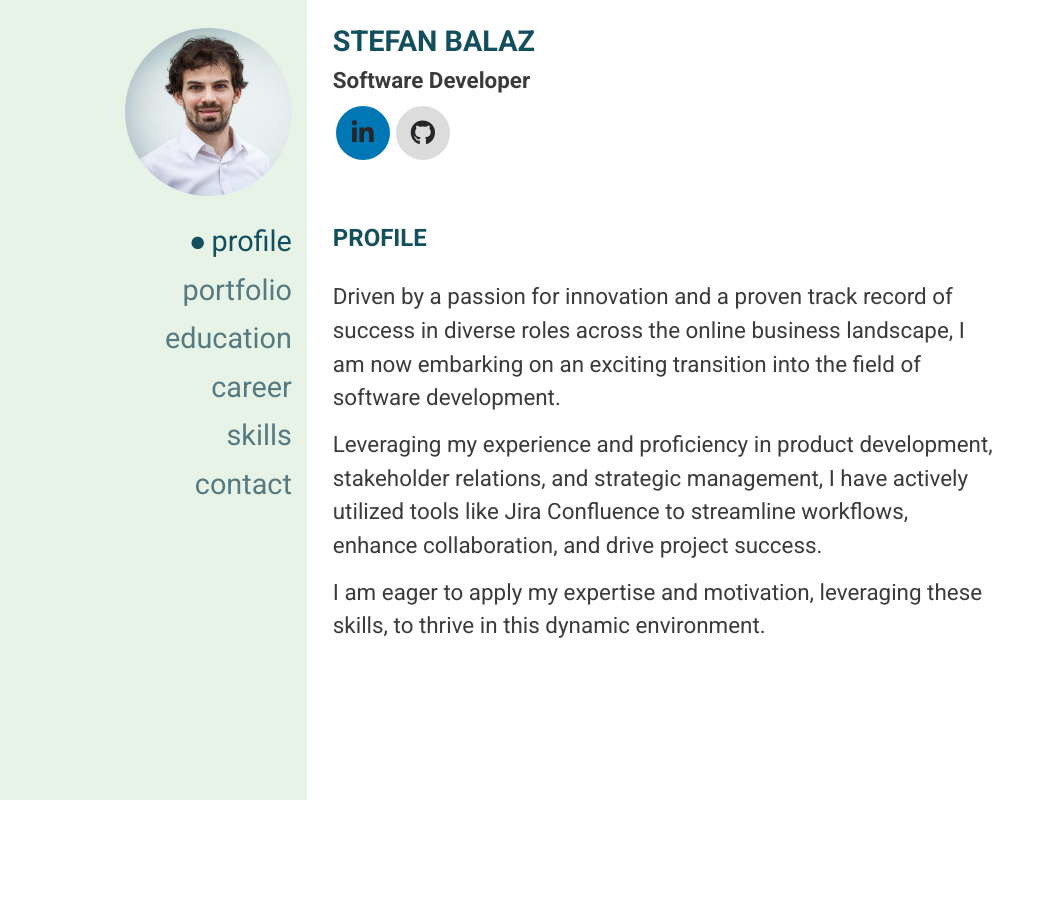
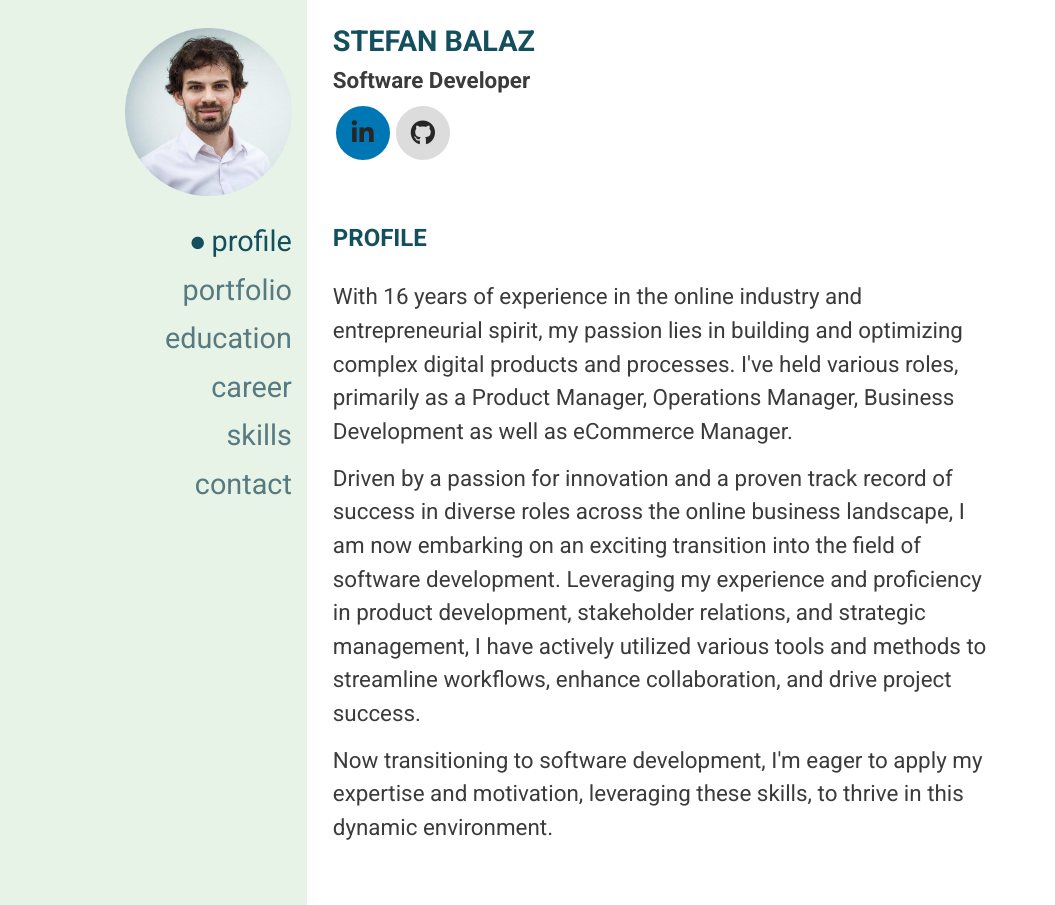
Before and after one commit to stefanbalaz/pwp, a React (Vite) app: page / in a window 1280 px wide. Shown: the whole page, without its empty margins (0-1055 px from the left). Before the commit the page ends 800 px from the top, so only its background shows below. Built offline with nearby package versions, Linux system fonts and the light colour scheme.

Commit message:
text profile update

```diff
--- a/src/components/Profile.jsx
+++ b/src/components/Profile.jsx
@@ -6,20 +6,25 @@ function Profile() {
       <h3>PROFILE</h3>
       <div className="content_block">
         <p>
+          With 16 years of experience in the online industry and entrepreneurial
+          spirit, my passion lies in building and optimizing complex digital
+          products and processes. I've held various roles, primarily as a
+          Product Manager, Operations Manager, Business Development as well as
+          eCommerce Manager.
+        </p>
+        <p>
           Driven by a passion for innovation and a proven track record of
           success in diverse roles across the online business landscape, I am
           now embarking on an exciting transition into the field of software
-          development.
+          development. Leveraging my experience and proficiency in product
+          development, stakeholder relations, and strategic management, I have
+          actively utilized various tools and methods to streamline workflows,
+          enhance collaboration, and drive project success.
         </p>
         <p>
-          Leveraging my experience and proficiency in product development,
-          stakeholder relations, and strategic management, I have actively
-          utilized tools like Jira Confluence to streamline workflows, enhance
-          collaboration, and drive project success.
-        </p>
-        <p>
-          I am eager to apply my expertise and motivation, leveraging these
-          skills, to thrive in this dynamic environment.
+          Now transitioning to software development, I'm eager to apply my
+          expertise and motivation, leveraging these skills, to thrive in this
+          dynamic environment.
         </p>
       </div>
     </div>
```
